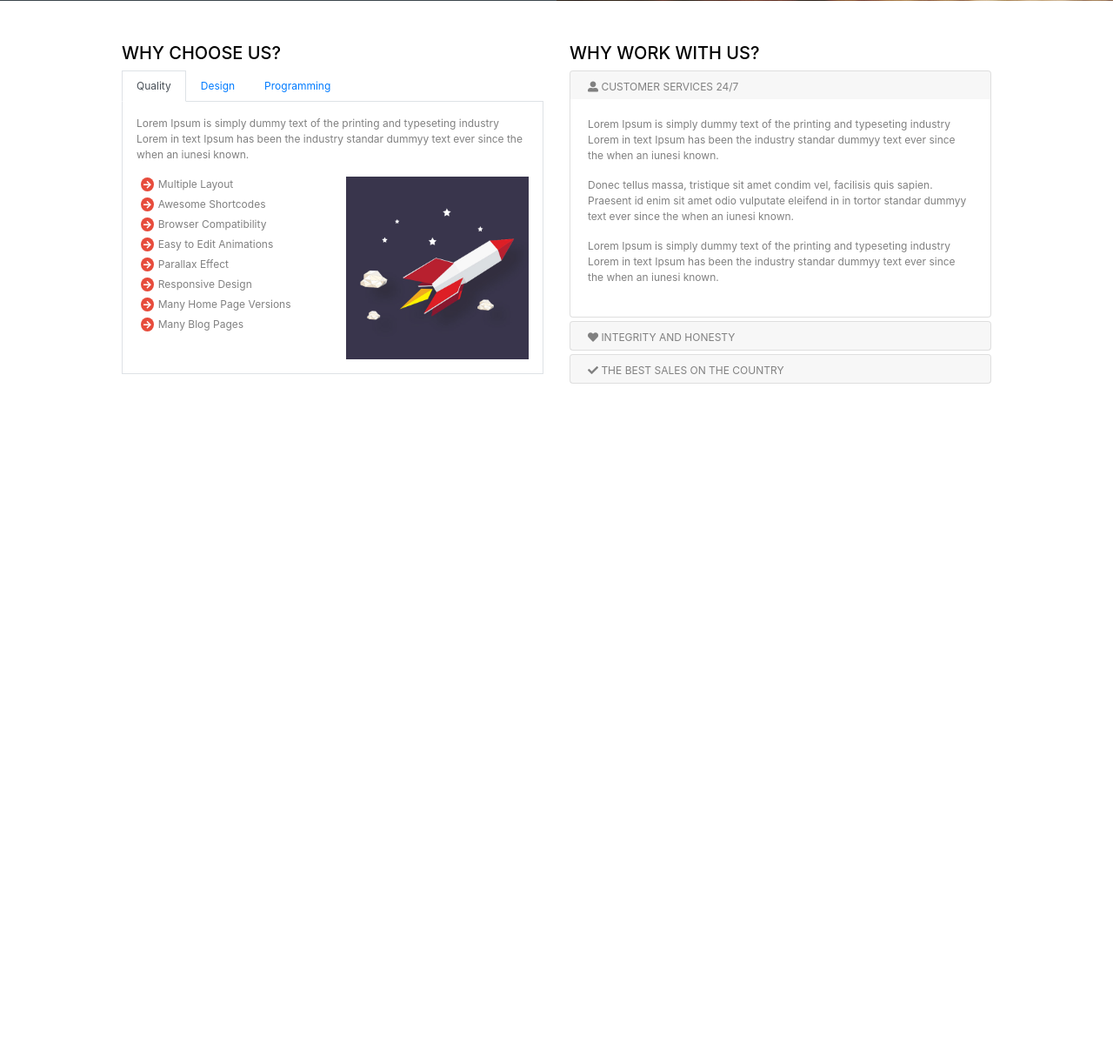
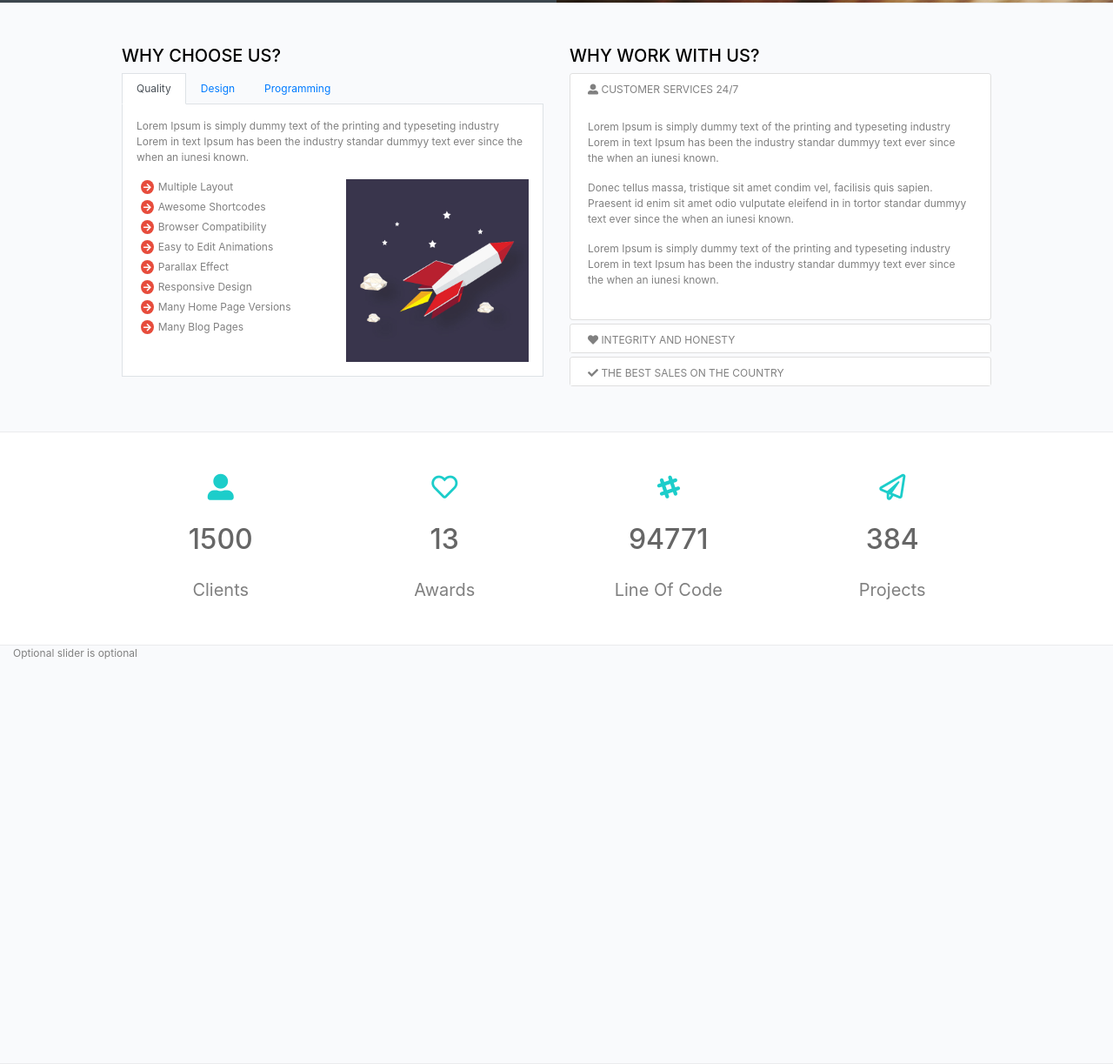
Before and after one commit to MantasZakas/Front-end-final-project, a website: page index.html in a window 1280 px wide. Shown: the part 1545-2768 px from the top of the page at 87% size. Before the commit the page ends 2038 px from the top, so only its background shows below. Drawn offline with nearby package versions, Linux system fonts and the light colour scheme.

Commit message:
Counter html done

```diff
--- a/index.html
+++ b/index.html
@@ -30,6 +30,7 @@
                 <li class="list-inline-item px-1"><a><i class="far fa-comment"></i> SUPPORT : (123)456-7890</a></li>
                 <!--                TODO fix padding-->
             </ul>
+            <!--Social nav-->
             <ul class="nav float-right">
                 <li class="nav-item">
                     <a class="nav-link px-2" href="#"><i class="fab fa-facebook-f"></i></a>
@@ -53,6 +54,7 @@
         </div>
     </div>
 
+    <!--Main nav-->
     <div class="container my-2 d-flex justify-content-between">
         <img src="images/logo-dark.png" alt="logo">
         <nav class="d-flex w-100">
@@ -84,7 +86,8 @@
             </ul>
         </nav>
 
-        <form class="d-flex">  <!--search bar-->
+        <!--search bar-->
+        <form class="d-flex">
             <div class="my-auto border d-flex">
                 <button class="my-auto" type="submit"><i class="fas fa-search"></i></button>
                 <input class="border-0" name="search" placeholder="Search Here ...">
@@ -112,6 +115,7 @@
 <!--END CAROUSEL-->
 
 <!--BEGIN ROUND ICON SECTION-->
+<div class="container-fluid background-grey">
     <div class="container py-5">
         <div class="row">
             <div class="col-4 py-2">
@@ -123,7 +127,8 @@
                     </div>
                     <div class="col-9">
                         <h4>SUPER CODING</h4>
-                    <p>There are many variations of demo text passed sages of Lorem Ipsum available the majority There
+                        <p>There are many variations of demo text passed sages of Lorem Ipsum available the majority
+                            There
                             are many variations of demo.</p>
                     </div>
                 </div>
@@ -137,7 +142,8 @@
                     </div>
                     <div class="col-9">
                         <h4>SUPER CODING</h4>
-                    <p>There are many variations of demo text passed sages of Lorem Ipsum available the majority There
+                        <p>There are many variations of demo text passed sages of Lorem Ipsum available the majority
+                            There
                             are many variations of demo.</p>
                     </div>
                 </div>
@@ -151,8 +157,10 @@
                     </div>
                     <div class="col-9">
                         <h4>SUPER CODING</h4>
-                    <p>There are many variations of demo text passed sages of Lorem Ipsum available the majority There
+                        <p>There are many variations of demo text passed sages of Lorem Ipsum available the majority
+                            There
                             are many variations of demo.</p>
+                    </div>
                 </div>
             </div>
         </div>
@@ -186,13 +194,13 @@
             </div>
         </div>
         <div id="progress_bar_image" class="col-6 px-0">
-            <!--            <img class="h-100" src="images/bg_header4.jpg" alt="picture of a leaf">-->
         </div>
     </div>
 </div>
 <!--END PROGRESS BAR SECTION-->
 
 <!--BEGIN TABS-->
+<div class="container-fluid background-grey">
     <div class="container">
         <div class="row my-5">
             <div class="col-6">
@@ -212,7 +220,8 @@
                 <!-- Tab panes -->
                 <div class="tab-content border-right border-left border-bottom p-3">
                     <div class="tab-pane container active" id="home">
-                    <p>Lorem Ipsum is simply dummy text of the printing and typeseting industry Lorem in text Ipsum has
+                        <p>Lorem Ipsum is simply dummy text of the printing and typeseting industry Lorem in text Ipsum
+                            has
                             been the industry standar dummyy text ever since the when an iunesi known.</p>
                         <div class="row">
                             <div class="col-6">
@@ -233,7 +242,8 @@
                         </div>
                     </div>
                     <div class="tab-pane container fade" id="menu1">
-                    <p>Lorem Ipsum is simply dummy text of the printing and typeseting industry Lorem in text Ipsum has
+                        <p>Lorem Ipsum is simply dummy text of the printing and typeseting industry Lorem in text Ipsum
+                            has
                             been the industry standar dummyy text ever since the when an iunesi known.</p>
                         <div class="row">
                             <div class="col-6">
@@ -254,7 +264,8 @@
                         </div>
                     </div>
                     <div class="tab-pane container fade" id="menu2">
-                    <p>Lorem Ipsum is simply dummy text of the printing and typeseting industry Lorem in text Ipsum has
+                        <p>Lorem Ipsum is simply dummy text of the printing and typeseting industry Lorem in text Ipsum
+                            has
                             been the industry standar dummyy text ever since the when an iunesi known.</p>
                         <div class="row">
                             <div class="col-6">
@@ -288,13 +299,18 @@
                         </div>
                         <div id="collapseOne" class="collapse show" data-parent="#accordion">
                             <div class="card-body">
-                            <p>Lorem Ipsum is simply dummy text of the printing and typeseting industry Lorem in text
-                                Ipsum has been the industry standar dummyy text ever since the when an iunesi known.</p>
+                                <p>Lorem Ipsum is simply dummy text of the printing and typeseting industry Lorem in
+                                    text
+                                    Ipsum has been the industry standar dummyy text ever since the when an iunesi
+                                    known.</p>
                                 <p>Donec tellus massa, tristique sit amet condim vel, facilisis quis sapien. Praesent id
-                                enim sit amet odio vulputate eleifend in in tortor standar dummyy text ever since the
+                                    enim sit amet odio vulputate eleifend in in tortor standar dummyy text ever since
+                                    the
                                     when an iunesi known.</p>
-                            <p>Lorem Ipsum is simply dummy text of the printing and typeseting industry Lorem in text
-                                Ipsum has been the industry standar dummyy text ever since the when an iunesi known.</p>
+                                <p>Lorem Ipsum is simply dummy text of the printing and typeseting industry Lorem in
+                                    text
+                                    Ipsum has been the industry standar dummyy text ever since the when an iunesi
+                                    known.</p>
                             </div>
                         </div>
                     </div>
@@ -304,13 +320,18 @@
                         </div>
                         <div id="collapseTwo" class="collapse" data-parent="#accordion">
                             <div class="card-body">
-                            <p>Lorem Ipsum is simply dummy text of the printing and typeseting industry Lorem in text
-                                Ipsum has been the industry standar dummyy text ever since the when an iunesi known.</p>
+                                <p>Lorem Ipsum is simply dummy text of the printing and typeseting industry Lorem in
+                                    text
+                                    Ipsum has been the industry standar dummyy text ever since the when an iunesi
+                                    known.</p>
                                 <p>Donec tellus massa, tristique sit amet condim vel, facilisis quis sapien. Praesent id
-                                enim sit amet odio vulputate eleifend in in tortor standar dummyy text ever since the
+                                    enim sit amet odio vulputate eleifend in in tortor standar dummyy text ever since
+                                    the
                                     when an iunesi known.</p>
-                            <p>Lorem Ipsum is simply dummy text of the printing and typeseting industry Lorem in text
-                                Ipsum has been the industry standar dummyy text ever since the when an iunesi known.</p>
+                                <p>Lorem Ipsum is simply dummy text of the printing and typeseting industry Lorem in
+                                    text
+                                    Ipsum has been the industry standar dummyy text ever since the when an iunesi
+                                    known.</p>
                             </div>
                         </div>
                     </div>
@@ -320,13 +341,19 @@
                         </div>
                         <div id="collapseThree" class="collapse" data-parent="#accordion">
                             <div class="card-body">
-                            <p>Lorem Ipsum is simply dummy text of the printing and typeseting industry Lorem in text
-                                Ipsum has been the industry standar dummyy text ever since the when an iunesi known.</p>
+                                <p>Lorem Ipsum is simply dummy text of the printing and typeseting industry Lorem in
+                                    text
+                                    Ipsum has been the industry standar dummyy text ever since the when an iunesi
+                                    known.</p>
                                 <p>Donec tellus massa, tristique sit amet condim vel, facilisis quis sapien. Praesent id
-                                enim sit amet odio vulputate eleifend in in tortor standar dummyy text ever since the
+                                    enim sit amet odio vulputate eleifend in in tortor standar dummyy text ever since
+                                    the
                                     when an iunesi known.</p>
-                            <p>Lorem Ipsum is simply dummy text of the printing and typeseting industry Lorem in text
-                                Ipsum has been the industry standar dummyy text ever since the when an iunesi known.</p>
+                                <p>Lorem Ipsum is simply dummy text of the printing and typeseting industry Lorem in
+                                    text
+                                    Ipsum has been the industry standar dummyy text ever since the when an iunesi
+                                    known.</p>
+                            </div>
                         </div>
                     </div>
                 </div>
@@ -336,6 +363,38 @@
 </div>
 <!--END ACCORDION-->
 
+<!--BEGIN COUNTERS-->
+<div class="container">
+    <div id="counter_section" class="row my-5">
+        <div class="col-3 text-center">
+            <i class="fas fa-user-alt"></i>
+            <h2 class="my-4">1500</h2>
+            <p class="my-0">Clients</p>
+        </div>
+        <div class="col-3 text-center">
+            <i class="far fa-heart"></i>
+            <h2 class="my-4">13</h2>
+            <p class="my-0">Awards</p>
+        </div>
+        <div class="col-3 text-center">
+            <i class="fab fa-slack-hash"></i>
+            <h2 class="my-4">94771</h2>
+            <p class="my-0">Line Of Code</p>
+        </div>
+        <div class="col-3 text-center">
+            <i class="far fa-paper-plane"></i>
+            <h2 class="my-4">384</h2>
+            <p class="my-0">Projects</p>
+        </div>
+    </div>
+</div>
+<!--END COUNTERS-->
+
+<!--BEGIN CAROUSEL 2-->
+<div class="container-fluid background-grey">
+    <div id="slider2"><p>Optional slider is optional</p></div>
+</div>
+<!--END CAROUSEL 2-->
 
 </body>
 </html>
--- a/scss/style.scss
+++ b/scss/style.scss
@@ -55,6 +55,10 @@ p, a, li {
   cursor:pointer;
 }
 
+.tab-content, .card-header {
+  background-color: white;
+}
+
 //Bootstrap modification End
 
 #shopping_cart {
@@ -69,6 +73,10 @@ p, a, li {
   background-color: darkslategrey;
   color: white;
   height: 80vh;
+}
+
+#slider2 {
+  height: 60vh;
 }
 
 #title_banner {
@@ -98,6 +106,19 @@ p, a, li {
   background-color: #1B2228;
   background-image: url("../images/bg_header4.jpg");
   background-size: cover;
+}
+
+#counter_section {
+  i {
+    font-size: 30px;
+    color: #1ccdca;
+  }
+  h2 {
+    color: #666666;
+  }
+  p {
+    font-size: 20px;
+  }
 }
 
 .round-icon {
@@ -131,3 +152,9 @@ p, a, li {
     padding: 3px;
   }
 }
+
+.background-grey {
+  background-color: #f9fafc;
+  border: solid #eaebed;
+  border-width: 1px 0;
+}
```
Also changed, not shown: css/style.css. Lines whose indentation alone changed are shown as unchanged.
